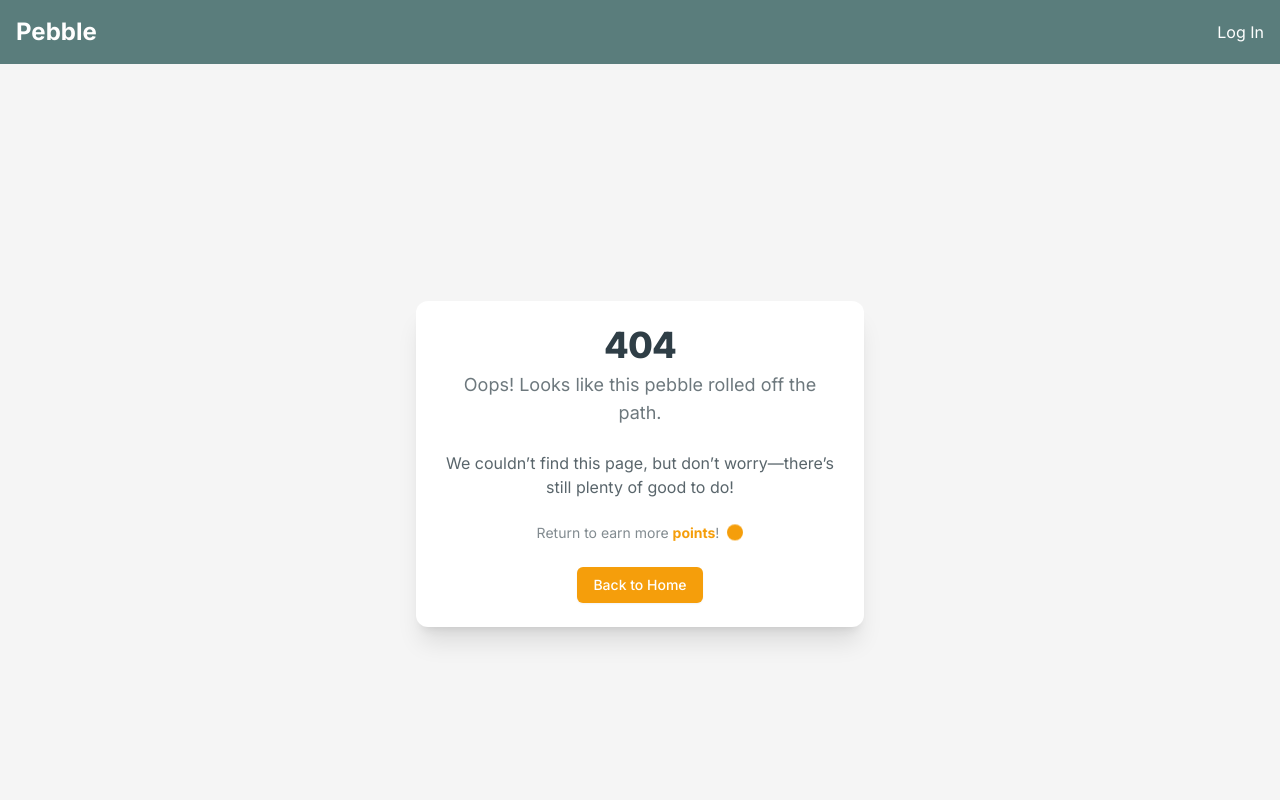
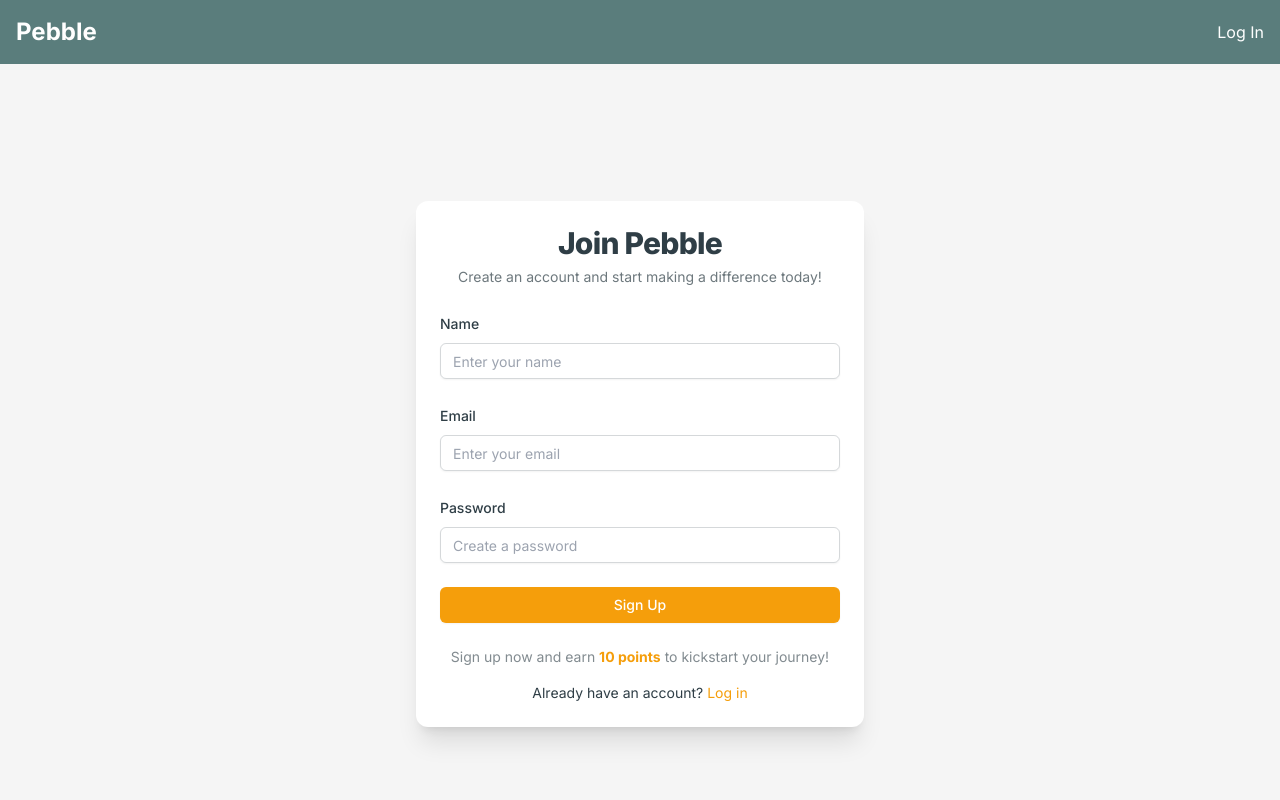
Before and after one commit to dhee-tree/sinatra-frontend, a Next.js app: page /signup in a window 1280 px wide. Before the commit this address had no page. Shown: the top 800 px of the page. Built offline with nearby package versions, Linux system fonts and the light colour scheme.

Commit message:
Add auth pages

```diff
--- /dev/null
+++ b/src/app/(pages)/login/LoginPage.tsx
@@ -0,0 +1,103 @@
+"use client";
+
+import { useState } from "react";
+import { useRouter } from "next/navigation";
+import {
+  Card,
+  CardContent,
+  CardDescription,
+  CardFooter,
+  CardHeader,
+  CardTitle,
+} from "@/components/ui/card";
+import { Input } from "@/components/ui/input";
+import { Button } from "@/components/ui/button";
+import { Label } from "@/components/ui/label";
+import Link from "next/link";
+
+export default function Login() {
+  const [email, setEmail] = useState("");
+  const [password, setPassword] = useState("");
+  const router = useRouter();
+
+  const handleSubmit = async (e: React.FormEvent) => {
+    e.preventDefault();
+    // Simulate API call for hackathon demo
+    console.log("Login:", { email, password });
+    // Redirect to dashboard after "login" (replace with real API later)
+    router.push("/");
+  };
+
+  return (
+    <div className="min-h-screen bg-neutral flex items-center justify-center px-4 py-12">
+      <Card className="w-full max-w-md border-none shadow-xl bg-white">
+        <CardHeader className="text-center">
+          <CardTitle className="text-3xl font-extrabold text-dark">
+            Welcome Back
+          </CardTitle>
+          <CardDescription className="text-dark/70 mt-2">
+            Log in to continue making a difference with Pebble.
+          </CardDescription>
+        </CardHeader>
+        <CardContent>
+          <form onSubmit={handleSubmit} className="space-y-6">
+            {/* Email Field */}
+            <div className="space-y-2">
+              <Label htmlFor="email" className="text-dark font-medium">
+                Email
+              </Label>
+              <Input
+                id="email"
+                type="email"
+                value={email}
+                onChange={(e) => setEmail(e.target.value)}
+                placeholder="Enter your email"
+                className="border-dark/20 focus:ring-accent focus:border-accent"
+                required
+              />
+            </div>
+
+            {/* Password Field */}
+            <div className="space-y-2">
+              <Label htmlFor="password" className="text-dark font-medium">
+                Password
+              </Label>
+              <Input
+                id="password"
+                type="password"
+                value={password}
+                onChange={(e) => setPassword(e.target.value)}
+                placeholder="Enter your password"
+                className="border-dark/20 focus:ring-accent focus:border-accent"
+                required
+              />
+            </div>
+
+            {/* Submit Button */}
+            <Button
+              type="submit"
+              className="w-full bg-accent text-white hover:bg-accent/90 transition-all"
+            >
+              Log In
+            </Button>
+          </form>
+        </CardContent>
+        <CardFooter className="flex flex-col items-center gap-4">
+          {/* Gamification Hint */}
+          <p className="text-sm text-dark/60">
+            Log in to check your{" "}
+            <span className="text-accent font-bold">points</span> and upcoming
+            events!
+          </p>
+          {/* Signup Link */}
+          <p className="text-sm text-dark">
+            Don’t have an account?{" "}
+            <Link href="/signup" className="text-accent hover:underline">
+              Sign up
+            </Link>
+          </p>
+        </CardFooter>
+      </Card>
+    </div>
+  );
+}
--- /dev/null
+++ b/src/app/(pages)/login/page.tsx
@@ -0,0 +1,14 @@
+import LoginPage from "@/app/(pages)/login/LoginPage";
+import { Metadata } from "next";
+
+export const metadata: Metadata = {
+  title: "Login",
+  description:
+    "Login to your account to access the Pebble dashboard and start making a difference.",
+  keywords:
+    "login, sign in, Pebble, social good, network, dashboard, account, access",
+};
+
+export default function Contact() {
+  return <LoginPage />;
+}
--- /dev/null
+++ b/src/app/(pages)/signup/SignupPage.tsx
@@ -0,0 +1,120 @@
+"use client";
+
+import { useState } from "react";
+import { useRouter } from "next/navigation";
+import {
+  Card,
+  CardContent,
+  CardDescription,
+  CardFooter,
+  CardHeader,
+  CardTitle,
+} from "@/components/ui/card";
+import { Input } from "@/components/ui/input";
+import { Button } from "@/components/ui/button";
+import { Label } from "@/components/ui/label";
+import Link from "next/link";
+
+export default function Signup() {
+  const [name, setName] = useState("");
+  const [email, setEmail] = useState("");
+  const [password, setPassword] = useState("");
+  const router = useRouter();
+
+  const handleSubmit = async (e: React.FormEvent) => {
+    e.preventDefault();
+    // Simulate API call for hackathon demo
+    console.log("Signup:", { name, email, password });
+    // Redirect to dashboard after "signup" (replace with real API later)
+    router.push("/dashboard");
+  };
+
+  return (
+    <div className="min-h-screen bg-neutral flex items-center justify-center px-4 py-12">
+      <Card className="w-full max-w-md border-none shadow-xl bg-white">
+        <CardHeader className="text-center">
+          <CardTitle className="text-3xl font-extrabold text-dark">
+            Join Pebble
+          </CardTitle>
+          <CardDescription className="text-dark/70 mt-2">
+            Create an account and start making a difference today!
+          </CardDescription>
+        </CardHeader>
+        <CardContent>
+          <form onSubmit={handleSubmit} className="space-y-6">
+            {/* Name Field */}
+            <div className="space-y-2">
+              <Label htmlFor="name" className="text-dark font-medium">
+                Name
+              </Label>
+              <Input
+                id="name"
+                type="text"
+                value={name}
+                onChange={(e) => setName(e.target.value)}
+                placeholder="Enter your name"
+                className="border-dark/20 focus:ring-accent focus:border-accent"
+                required
+              />
+            </div>
+
+            {/* Email Field */}
+            <div className="space-y-2">
+              <Label htmlFor="email" className="text-dark font-medium">
+                Email
+              </Label>
+              <Input
+                id="email"
+                type="email"
+                value={email}
+                onChange={(e) => setEmail(e.target.value)}
+                placeholder="Enter your email"
+                className="border-dark/20 focus:ring-accent focus:border-accent"
+                required
+              />
+            </div>
+
+            {/* Password Field */}
+            <div className="space-y-2">
+              <Label htmlFor="password" className="text-dark font-medium">
+                Password
+              </Label>
+              <Input
+                id="password"
+                type="password"
+                value={password}
+                onChange={(e) => setPassword(e.target.value)}
+                placeholder="Create a password"
+                className="border-dark/20 focus:ring-accent focus:border-accent"
+                required
+              />
+            </div>
+
+            {/* Submit Button */}
+            <Button
+              type="submit"
+              className="w-full bg-accent text-white hover:bg-accent/90 transition-all"
+            >
+              Sign Up
+            </Button>
+          </form>
+        </CardContent>
+        <CardFooter className="flex flex-col items-center gap-4">
+          {/* Gamification Hint */}
+          <p className="text-sm text-dark/60">
+            Sign up now and earn{" "}
+            <span className="text-accent font-bold">10 points</span> to kickstart
+            your journey!
+          </p>
+          {/* Login Link */}
+          <p className="text-sm text-dark">
+            Already have an account?{" "}
+            <Link href="/login" className="text-accent hover:underline">
+              Log in
+            </Link>
+          </p>
+        </CardFooter>
+      </Card>
+    </div>
+  );
+}
--- /dev/null
+++ b/src/app/(pages)/signup/page.tsx
@@ -0,0 +1,14 @@
+import SignupPage from "@/app/(pages)/signup/SignupPage";
+import { Metadata } from "next";
+
+export const metadata: Metadata = {
+  title: "Sign Up",
+  description:
+    "Sign up for a Pebble account to access the Pebble dashboard and start making a difference.",
+  keywords:
+    "sign up, register, Pebble, social good, network, dashboard, account, access",
+};
+
+export default function Contact() {
+  return <SignupPage />;
+}
```
